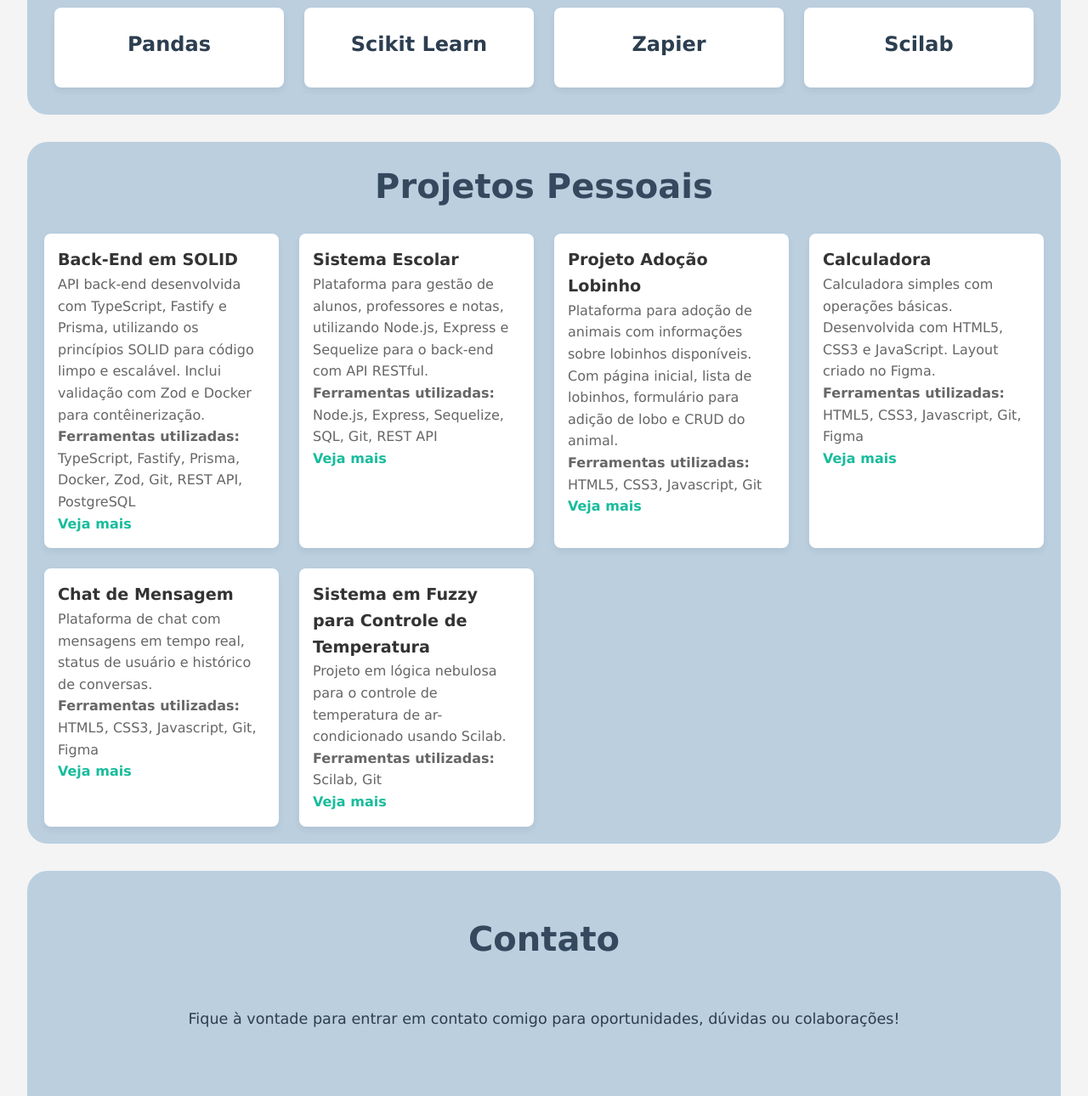
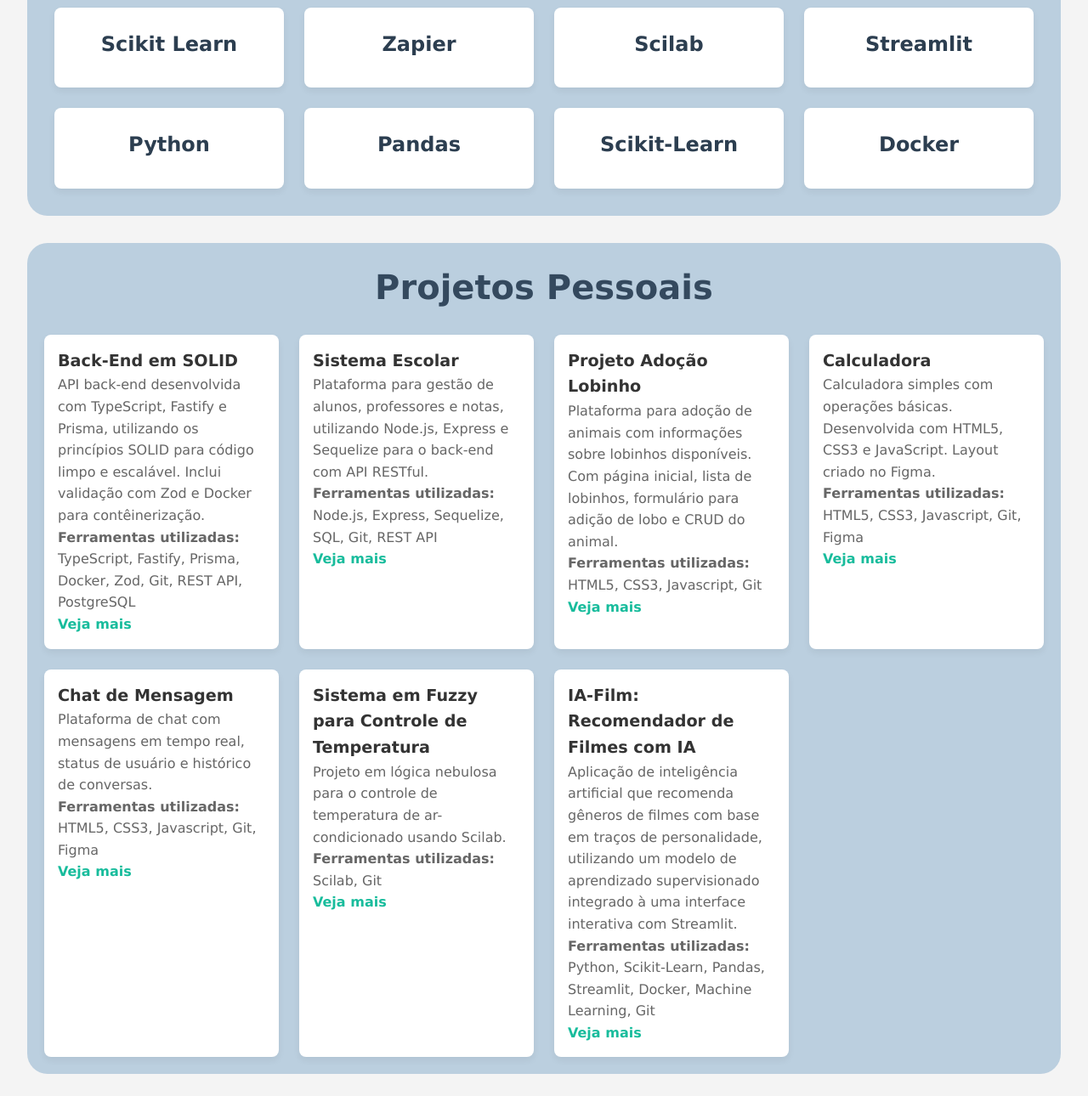
Before and after one commit to sofiarecreio/sofiarecreio, a plain HTML site: page index.html in a window 1280 px wide. Shown: the part 2540-3830 px from the top of the page at 85% size. Drawn offline with Linux system fonts and the light colour scheme.

Commit message:
feat: add ia project

```diff
--- a/index.html
+++ b/index.html
@@ -72,9 +72,6 @@
         <div class="skills-container">
             <div class="skill-card">
                 <h3><a href="https://powerbi.microsoft.com/" target="_blank">Power BI</a></h3>
-            </div>
-            <div class="skill-card">
-                <h3><a href="https://www.google.com/sheets/about/" target="_blank">Google Sheets</a></h3>
             </div>
             <div class="skill-card">
                 <h3><a href="https://www.docker.com/" target="_blank">Docker</a></h3>
@@ -166,6 +163,21 @@
             <div class="skill-card">
                 <h3><a href="https://scilab.com/" target="_blank">Scilab</a></h3>
             </div>
+            <div class="skill-card">
+                <h3><a href="https://streamlit.io/" target="_blank">Streamlit</a></h3>
+            </div>
+            <div class="skill-card">
+                <h3><a href="https://www.python.org/" target="_blank">Python</a></h3>
+            </div>
+            <div class="skill-card">
+                <h3><a href="https://pandas.pydata.org/" target="_blank">Pandas</a></h3>
+            </div>
+            <div class="skill-card">
+                <h3><a href="https://scikit-learn.org/" target="_blank">Scikit-Learn</a></h3>
+            </div>
+            <div class="skill-card">
+                <h3><a href="https://www.docker.com/" target="_blank">Docker</a></h3>
+            </div>
         </div>
     </section>
 
@@ -213,6 +225,12 @@
                 <p><strong>Ferramentas utilizadas:</strong> Scilab, Git</p>
                 <a href="https://github.com/sofiarecreio/temperatura-fuzzy" target="_blank">Veja mais</a>
             </div>
+            <div class="project-card">
+                <h3>IA-Film: Recomendador de Filmes com IA</h3>
+                <p>Aplicação de inteligência artificial que recomenda gêneros de filmes com base em traços de personalidade, utilizando um modelo de aprendizado supervisionado integrado à uma interface interativa com Streamlit.</p>
+                <p><strong>Ferramentas utilizadas:</strong> Python, Scikit-Learn, Pandas, Streamlit, Docker, Machine Learning, Git</p>
+                <a href="https://github.com/sofiarecreio/ia-film" target="_blank">Veja mais</a>
+            </div>
         </div>
     </section>
 
```
